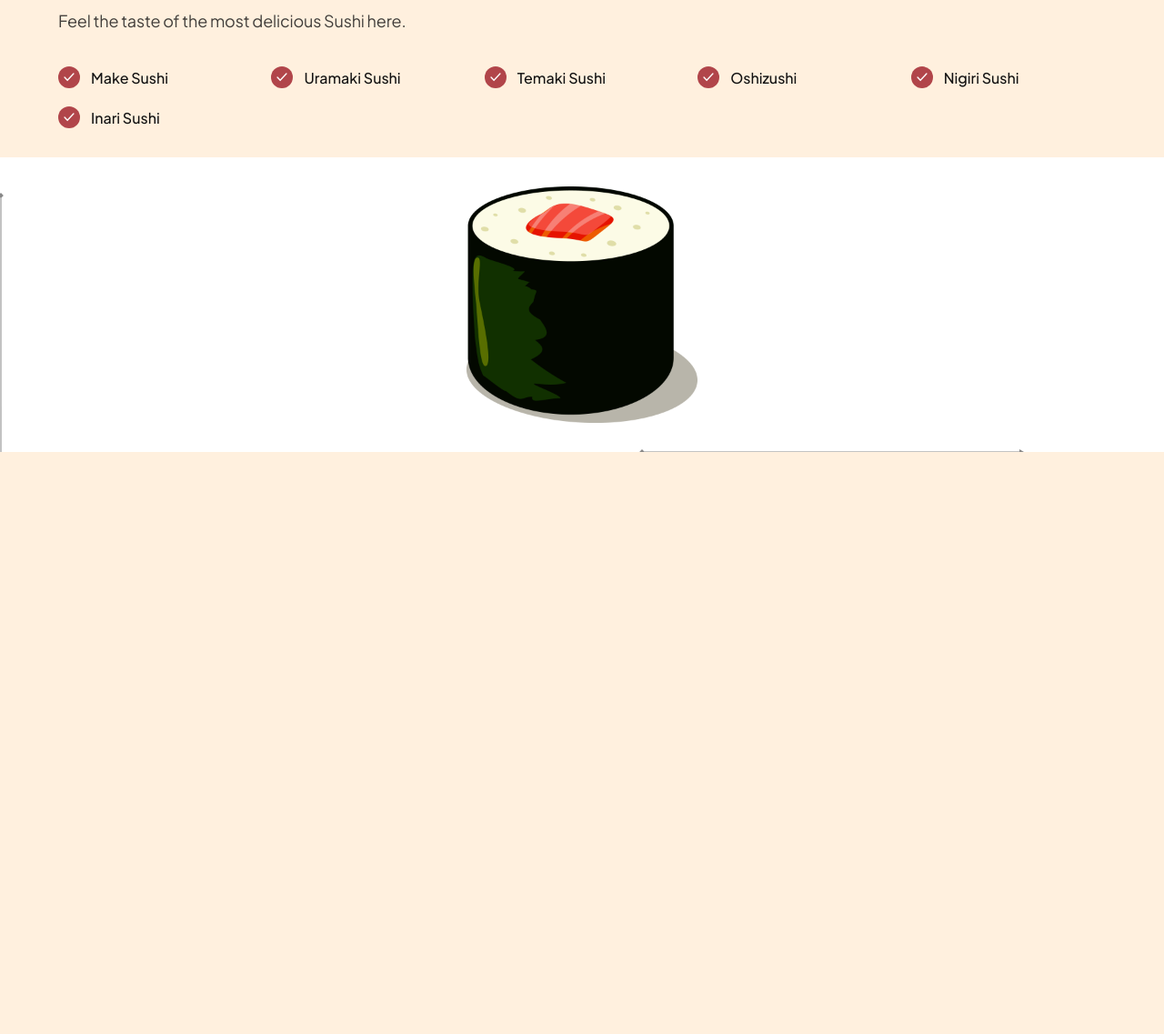
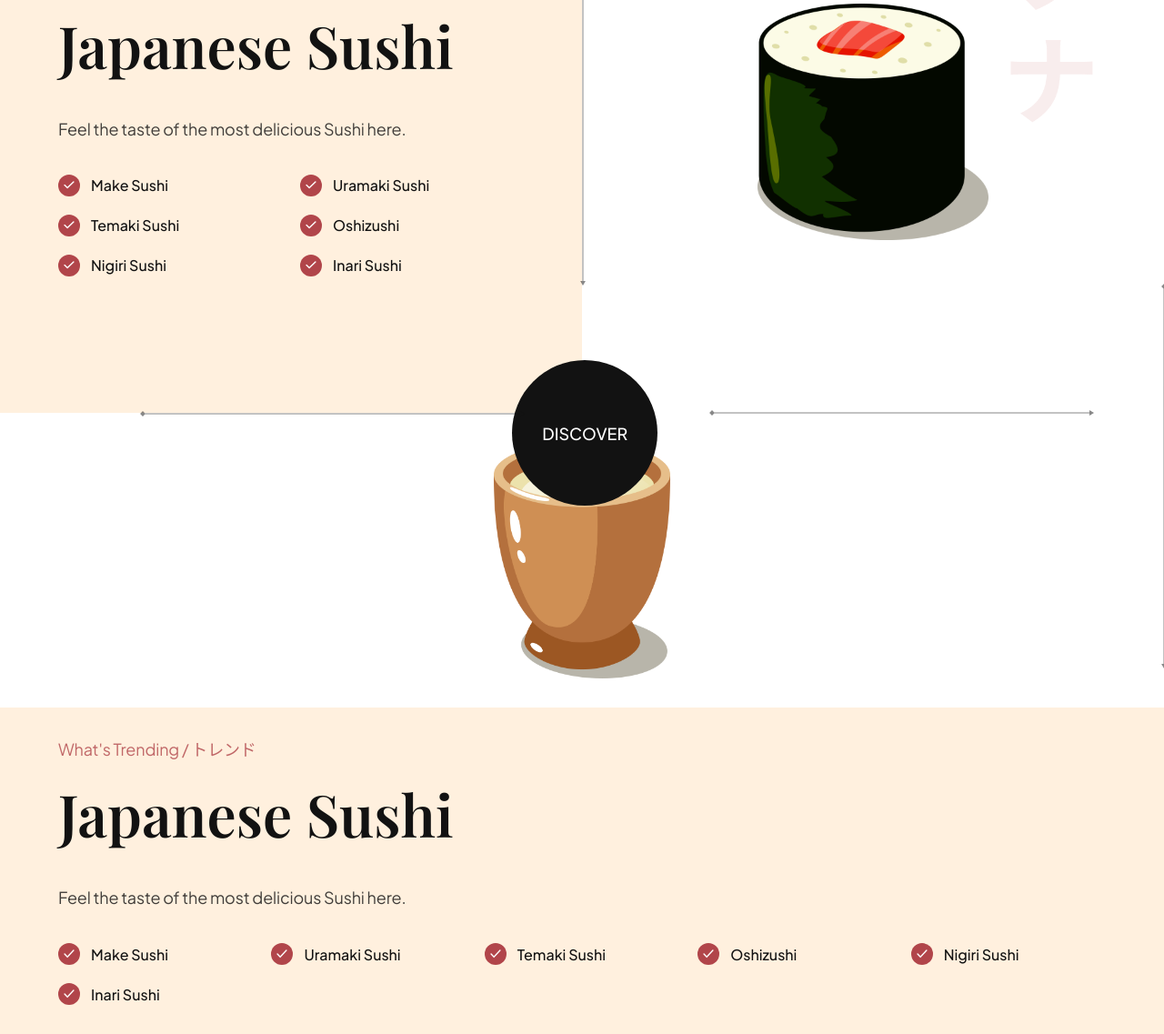
Before and after one commit to anggriawanmr/sushiman, a website built with Vite: page index.html in a window 1280 px wide. Shown: the part 2602-3739 px from the top of the page at 91% size. Before the commit the page ends 3099 px from the top, so only its background shows below. Built offline with nearby package versions, Linux system fonts and the light colour scheme.

```diff
--- a/css/sections/trending.css
+++ b/css/sections/trending.css
@@ -117,6 +117,30 @@
   object-fit: contain;
 }
 
+.trending__discover {
+  position: absolute;
+  top: 44%;
+  left: 44%;
+  z-index: 1;
+
+  width: 160px;
+  height: 160px;
+  background-color: var(--secondary-color);
+  border-radius: 100%;
+
+  display: flex;
+  justify-content: center;
+  align-items: center;
+}
+
+.trending__discover p {
+  color: #fff;
+  text-transform: uppercase;
+  font-size: 18px;
+  font-weight: 500;
+  font-family: var(--plus-jakarta-sans);
+}
+
 /* Arrows */
 .trending__arrow {
   position: absolute;
--- a/index.html
+++ b/index.html
@@ -197,6 +197,7 @@
     </section>
 
     <section class="trending" id="food">
+      <section class="trending-sushi">
         <div class="trending__content" data-aos="fade-right">
           <p class="sushi__subtitle">What's Trending / トレンド</p>
 
@@ -261,6 +262,77 @@
           </div>
         </div>
       </section>
+
+      <div class="trending__discover" data-aos="zoom-in">
+        <p>Discover</p>
+      </div>
+
+      <section class="trending-drinks">
+        <div class="trending__image flex-center">
+          <img src="assets/sushi-4.png" alt="sushi-4" data-aos="fade-right" />
+
+          <div class="trending__arrow trending__arrow-top">
+            <img src="assets/arrow-horizontal.svg" alt="arrow horizontal" />
+          </div>
+          <div class="trending__arrow trending__arrow-right">
+            <img src="assets/arrow-vertical.svg" alt="arrow vertical" />
+          </div>
+        </div>
+        <div class="trending__content" data-aos="fade-left">
+          <p class="sushi__subtitle">What's Trending / トレンド</p>
+
+          <h3 class="sushi__title">Japanese Sushi</h3>
+          <p class="sushi__description">
+            Feel the taste of the most delicious Sushi here.
+          </p>
+
+          <ul class="trending__list flex-between">
+            <li>
+              <div class="trending__icon flex-center">
+                <img src="assets/check.svg" alt="check" />
+              </div>
+              <p>Make Sushi</p>
+            </li>
+
+            <li>
+              <div class="trending__icon flex-center">
+                <img src="assets/check.svg" alt="check" />
+              </div>
+              <p>Uramaki Sushi</p>
+            </li>
+
+            <li>
+              <div class="trending__icon flex-center">
+                <img src="assets/check.svg" alt="check" />
+              </div>
+              <p>Temaki Sushi</p>
+            </li>
+
+            <li>
+              <div class="trending__icon flex-center">
+                <img src="assets/check.svg" alt="check" />
+              </div>
+              <p>Oshizushi</p>
+            </li>
+
+            <li>
+              <div class="trending__icon flex-center">
+                <img src="assets/check.svg" alt="check" />
+              </div>
+              <p>Nigiri Sushi</p>
+            </li>
+
+            <li>
+              <div class="trending__icon flex-center">
+                <img src="assets/check.svg" alt="check" />
+              </div>
+              <p>Inari Sushi</p>
+            </li>
+          </ul>
+        </div>
+      </section>
+    </section>
+
     <script src="js/script.js" type="module"></script>
   </body>
 </html>
```
Lines whose indentation alone changed are shown as unchanged.
